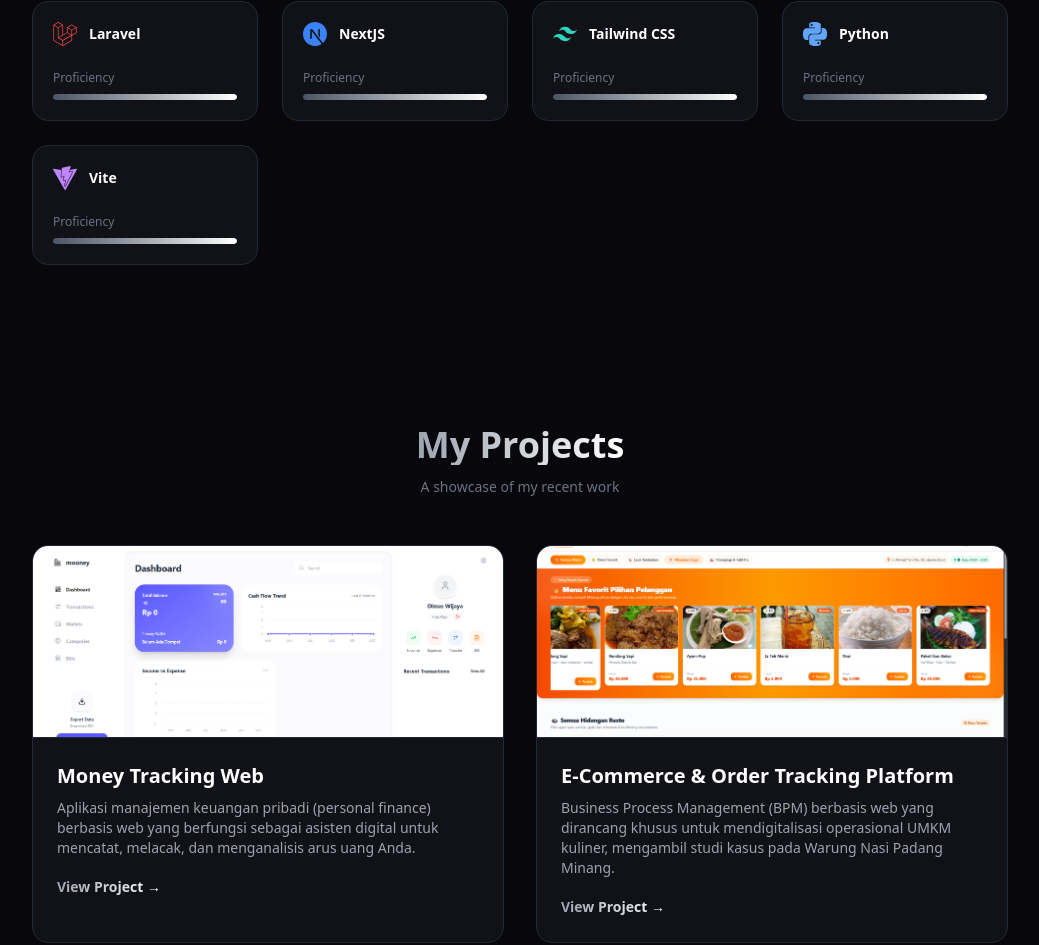
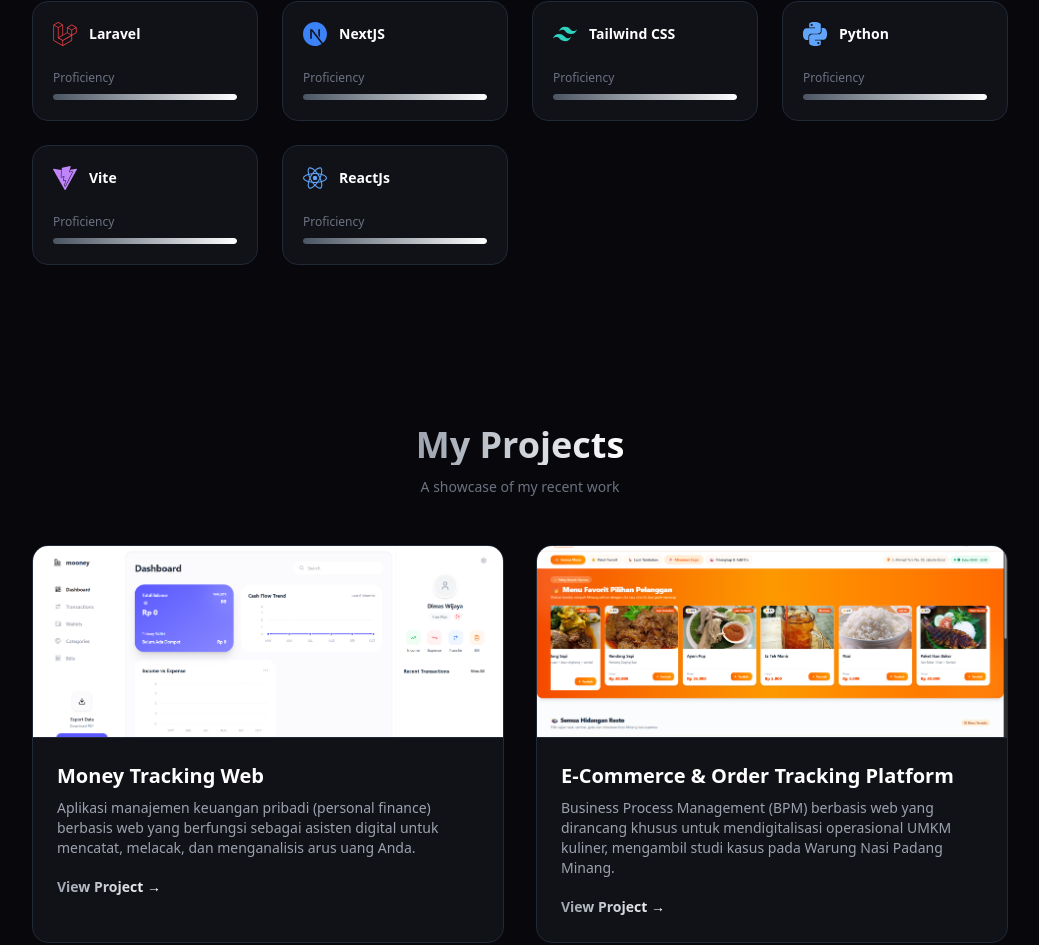
Before and after one commit to muhammaddimas452/my-portofolio, a React (Vite) app: page / in a window 1280 px wide. Shown: the part 1625-2570 px from the top of the page, without its empty margins (120-1159 px from the left). Built offline with nearby package versions, Linux system fonts and the light colour scheme.

Commit message:
Fix : Perbaikan skills

```diff
--- a/src/components/Skills.jsx
+++ b/src/components/Skills.jsx
@@ -4,6 +4,7 @@ import {
   SiNextdotjs,
   SiPython,
   SiVite,
+  SiReact,
 } from "react-icons/si";
 
 const Skills = () => {
@@ -27,6 +28,10 @@ const Skills = () => {
     {
       name: "Vite",
       icon: <SiVite className="text-purple-400" />,
+    },
+    {
+      name: "ReactJs",
+      icon: <SiReact className="text-blue-400" />,
     },
   ];
 
```
